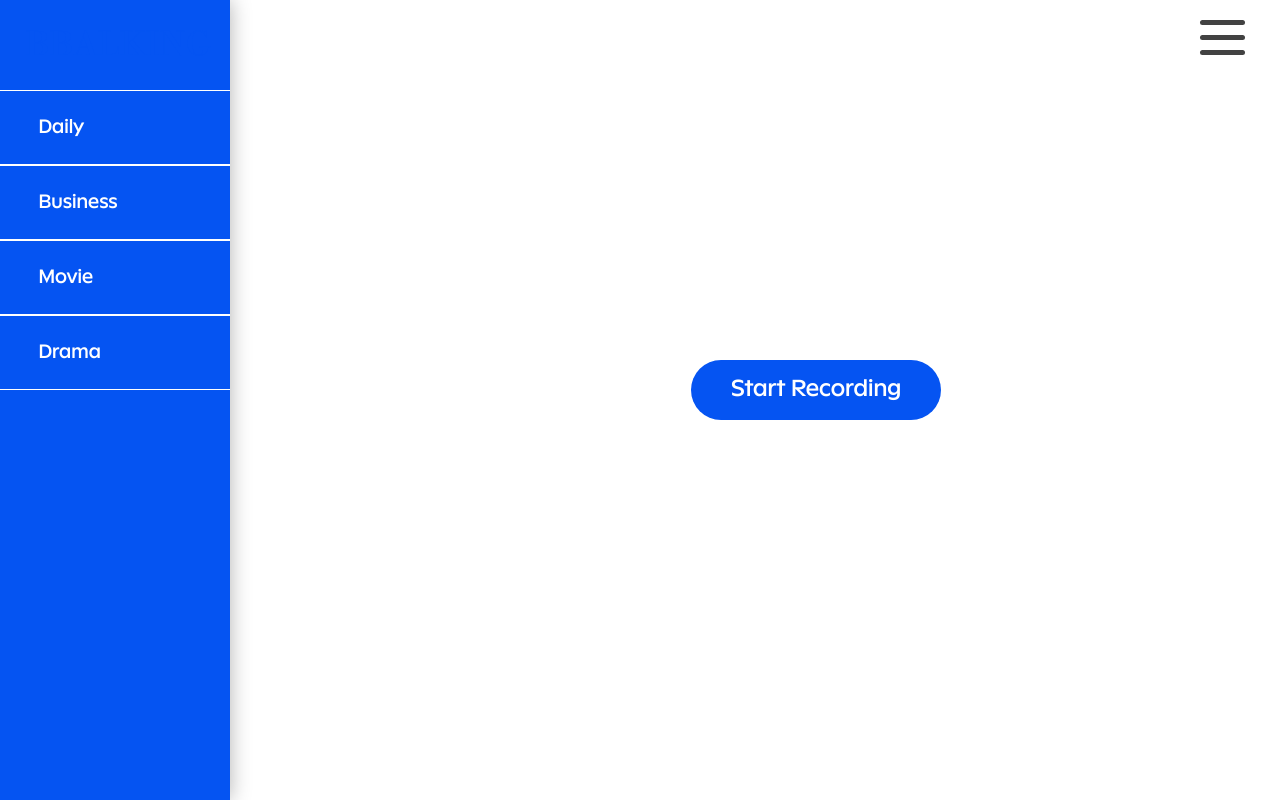
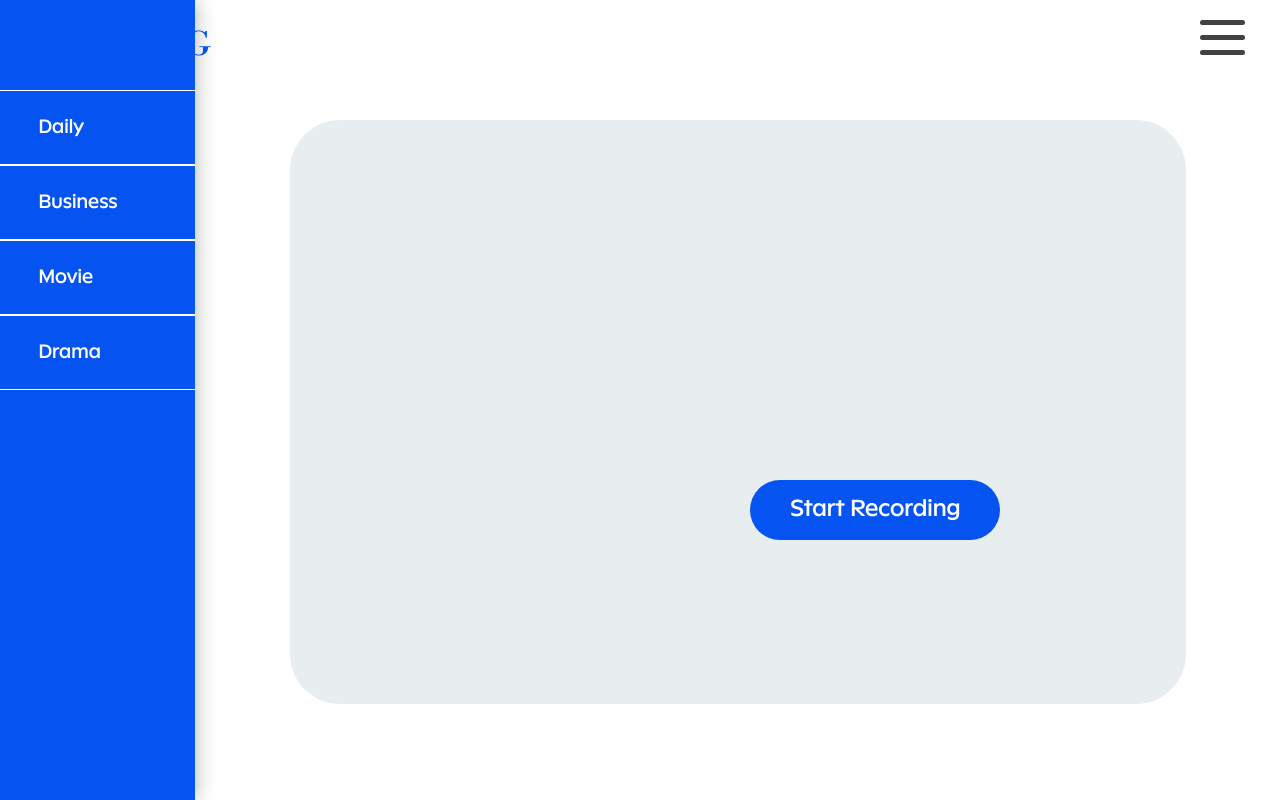
Before and after one commit to ikk5515/KoreanTraining_Baleum, a React (Create React App) app in the folder startupProject/src/main/front_end/: page /func in a window 1280 px wide. Built offline with nearby package versions, Linux system fonts and the light colour scheme; no server answers.

Commit message:
Fix FuncApp component

```diff
--- a/startupProject/src/main/front_end/src/component/secondPage/FuncApp.css
+++ b/startupProject/src/main/front_end/src/component/secondPage/FuncApp.css
@@ -1,6 +1,4 @@
-body{
-}
-
 .funcAppWrap{
     display: flex;
+    overflow: hidden;
 }
--- a/startupProject/src/main/front_end/src/component/secondPage/FuncApp.tsx
+++ b/startupProject/src/main/front_end/src/component/secondPage/FuncApp.tsx
@@ -2,12 +2,13 @@ import React from 'react';
 import Recoder from './Recorder';
 import FuncList from './FuncList';
 import './FuncApp.css'
+import DataView from './DataView';
 
 export default function FuncApp(){
     return(
         <div className='funcAppWrap'>
             <FuncList />
-            <Recoder />
+            <DataView/>
         </div>
     )
 }
```
